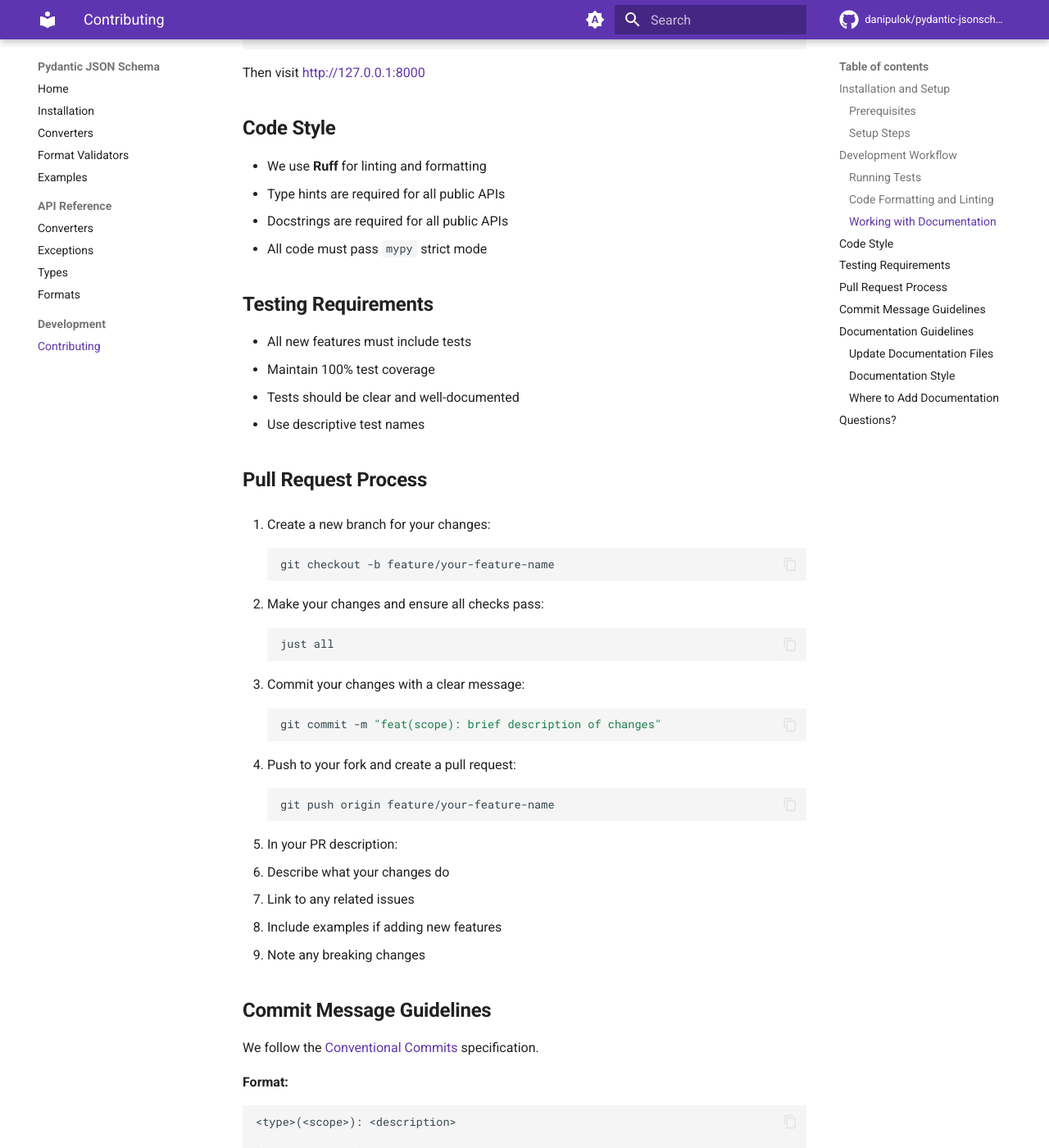
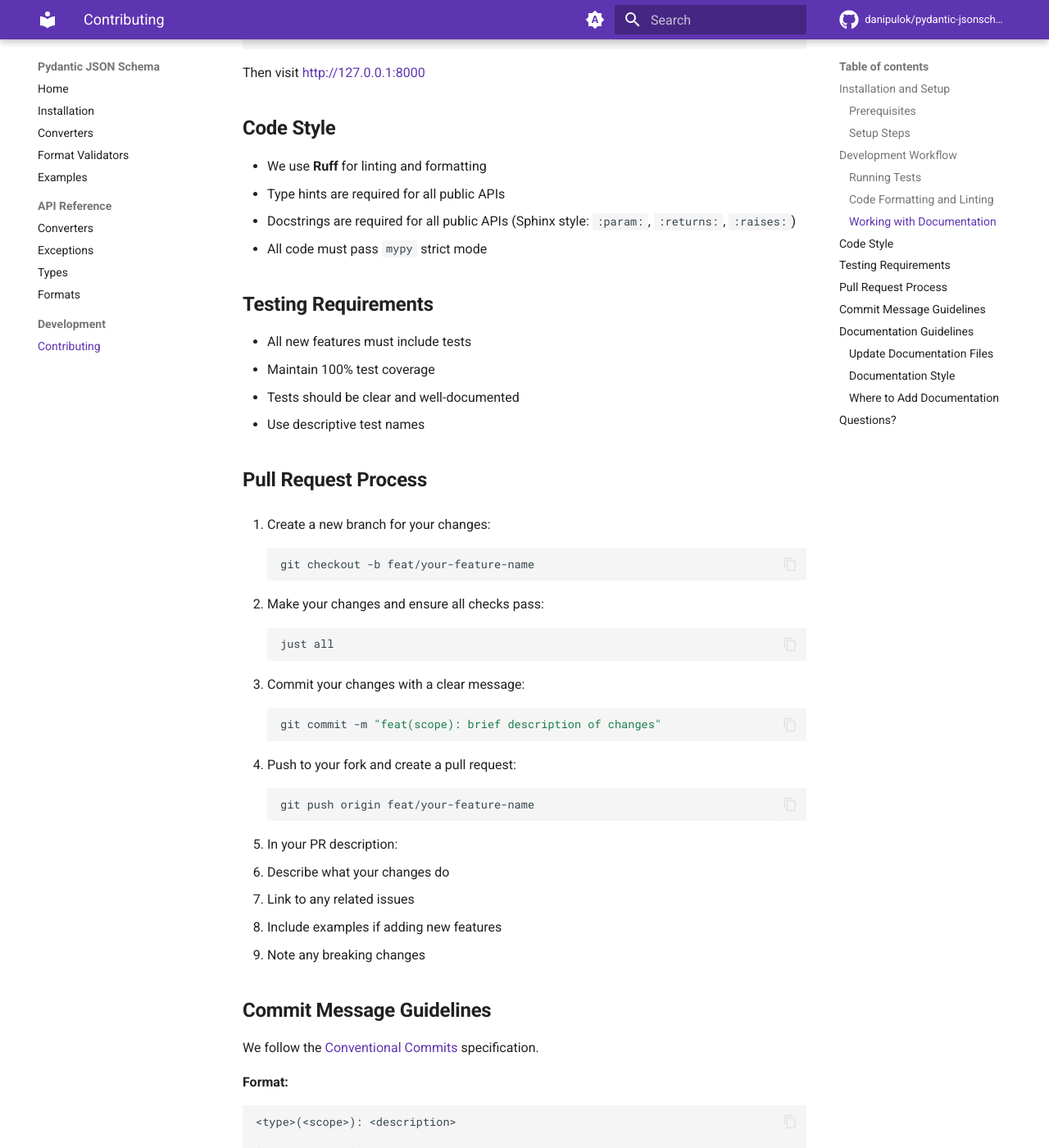
Before and after one commit to Danipulok/pydantic-jsonschema, an MkDocs documentation site: the page built from docs/contributing.md, in a window 1280 px wide and 1400 px high, scrolled down 2082 px. Shown: the whole window at 82% size. Built offline with MkDocs 1.6.1 and Material for MkDocs 9.7.7, drawn with Linux system fonts in a browser that asks for light colours; comment, search, counter and statistics services are not loaded; the version menu is left out; some of the changed text lies outside the part shown.

Commit message:
docs(contributing): improve contribution workflow documentation

````diff
--- a/docs/contributing.md
+++ b/docs/contributing.md
@@ -105,7 +105,7 @@
 
 - We use **Ruff** for linting and formatting
 - Type hints are required for all public APIs
-- Docstrings are required for all public APIs
+- Docstrings are required for all public APIs (Sphinx style: `:param:`, `:returns:`, `:raises:`)
 - All code must pass `mypy` strict mode
 
 ## Testing Requirements
@@ -120,28 +120,28 @@
 1. Create a new branch for your changes:
 
     ```bash
-    git checkout -b feature/your-feature-name
+    git checkout -b feat/your-feature-name
     ```
 
-1. Make your changes and ensure all checks pass:
+2. Make your changes and ensure all checks pass:
 
     ```bash
     just all
     ```
 
-1. Commit your changes with a clear message:
+3. Commit your changes with a clear message:
 
     ```bash
     git commit -m "feat(scope): brief description of changes"
     ```
 
-1. Push to your fork and create a pull request:
+4. Push to your fork and create a pull request:
 
     ```bash
-    git push origin feature/your-feature-name
+    git push origin feat/your-feature-name
     ```
 
-1. In your PR description:
+5. In your PR description:
    - Describe what your changes do
    - Link to any related issues
    - Include examples if adding new features
@@ -180,7 +180,8 @@
 
 ## Documentation Guidelines
 
-Documentation is crucial! When adding features or making changes:
+Documentation is crucial.
+When adding features or making changes:
 
 ### Update Documentation Files
 
````
Also changed, not shown: other parts of docs/contributing.md (+4 -4 lines).
